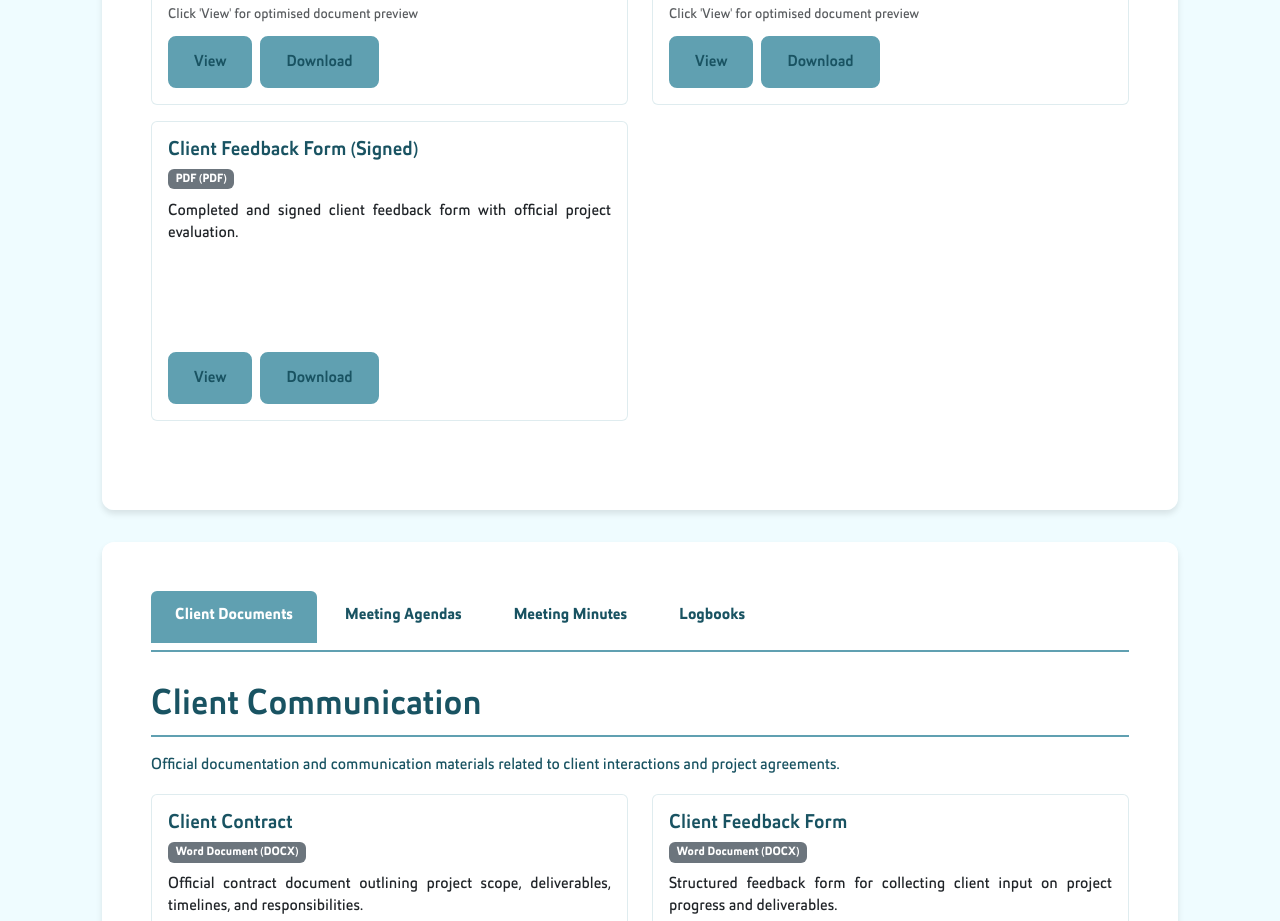
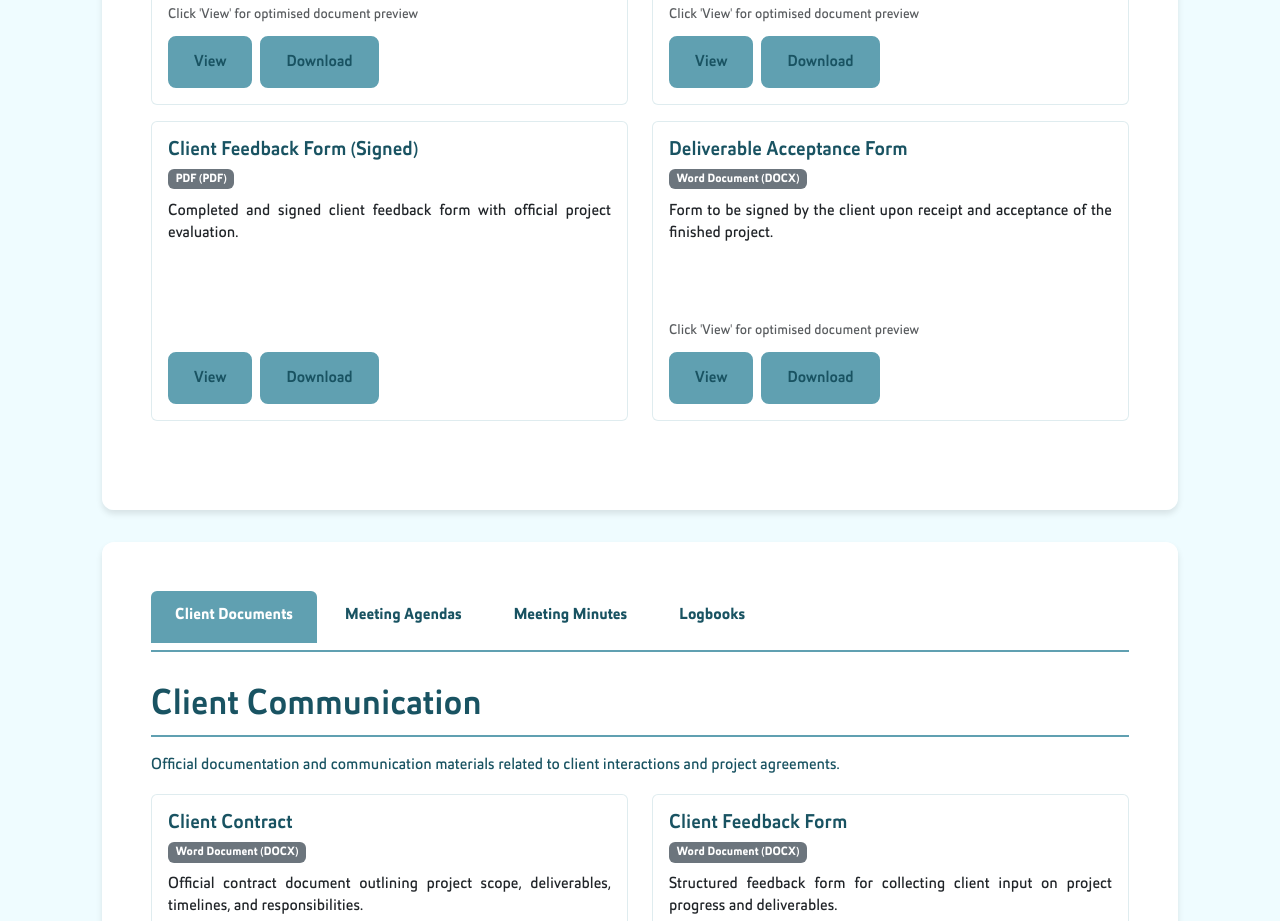
Before and after one commit to Linux-Network-Performance-Evaluation/linux-network-performance-evaluation.github.io, a React (Vite) app: page /communication-teamwork in a window 1280 px wide. Shown: the part 1580-2501 px from the top of the page. Built offline with nearby package versions, Linux system fonts and the light colour scheme.

Commit message:
Add Deliverable Acceptance Form

```diff
--- a/src/components/CommunicationTeamwork.jsx
+++ b/src/components/CommunicationTeamwork.jsx
@@ -92,6 +92,13 @@ function CommunicationTeamwork() {
                     title="Client Feedback Form (Signed)"
                     description="Completed and signed client feedback form with official project evaluation."
                     documentPath="/Portfolio/03-Communication-and-Teamwork/Client Feedback Form_signed.pdf"
+                  />
+                </Col>
+                <Col md={6} className="mb-3">
+                  <DocumentCard
+                    title="Deliverable Acceptance Form"
+                    description="Form to be signed by the client upon receipt and acceptance of the finished project."
+                    documentPath="/Portfolio/03-Communication-and-Teamwork/Deliverable Acceptance Form.docx"
                   />
                 </Col>
               </Row>
```
